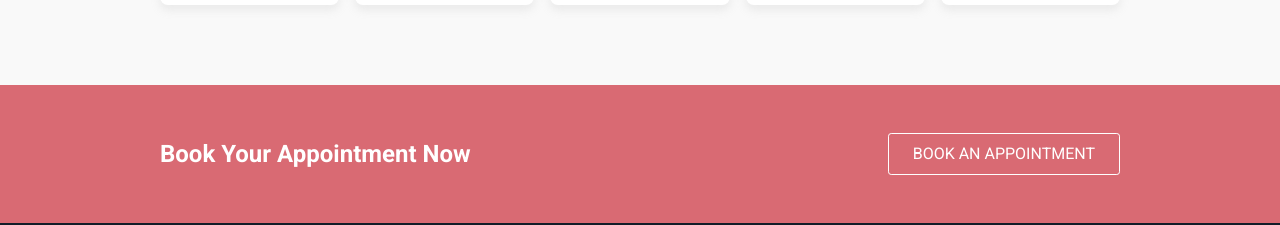
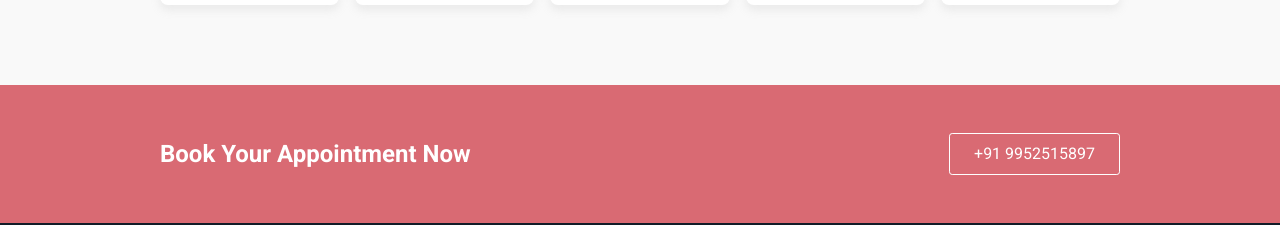
Before and after one commit to reactivicky/abi-parlour, a React (Vite) app: page / in a window 1280 px wide. Shown: the part 1821-2046 px from the top of the page. Built offline with nearby package versions, Linux system fonts and the light colour scheme.

Commit message:
updated book appointment

```diff
--- a/src/components/BookAppointment/index.jsx
+++ b/src/components/BookAppointment/index.jsx
@@ -5,7 +5,7 @@ const BookAppointment = () => {
   return (
     <Container className="clr_white">
       <SectionHeading>Book Your Appointment Now</SectionHeading>
-      <Button variant="secondary">Book An Appointment</Button>
+      <Button variant="secondary">+91 9952515897</Button>
     </Container>
   );
 };
```
